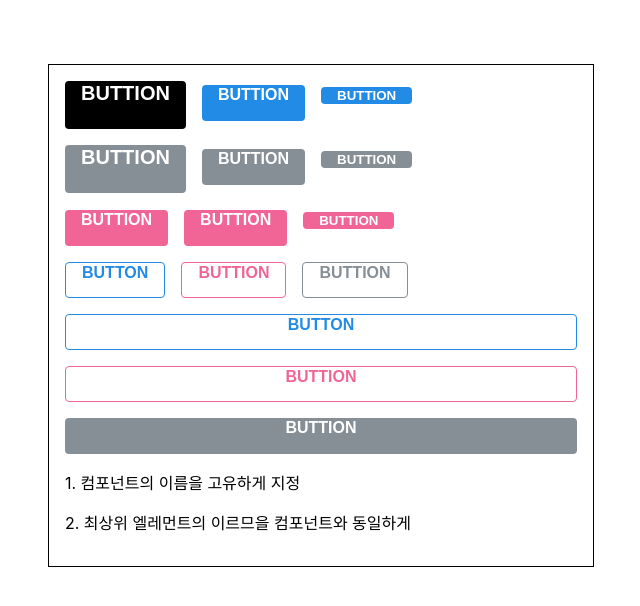
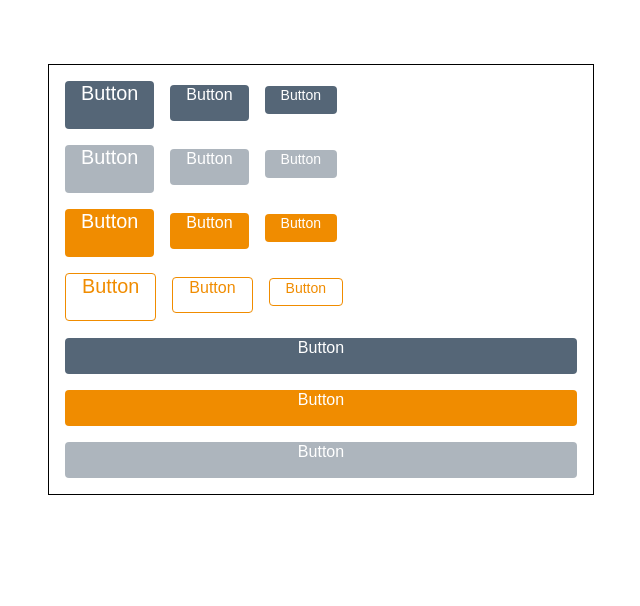
Before and after one commit to hansaemgo/component-styling-with-sass, a React (Create React App) app: page / in a window 1280 px wide. Shown: the top 606 px of the page, without its empty margins (319-959 px from the left). Built offline with nearby package versions, Linux system fonts and the light colour scheme.

Commit message:
Buttons 옵션/ ...rest 문법 사용하여 Props전달

```diff
--- a/src/App.js
+++ b/src/App.js
@@ -1,47 +1,56 @@
 import React from 'react';
+import './App.scss';
 import Button from './components/Button';
-import './App.scss';
-
 
 function App() {
 	return (
-    <div className ="App">
-      <div className="buttons">
-        <Button size="large" className="customized-button">BUTTION</Button>
-        <Button size="medium">BUTTION</Button>
-        <Button size="small">BUTTION</Button>
+		<div className="App">
+			<div className="Buttons">
+				<Button size="large">Button</Button>
+				<Button>Button</Button>
+				<Button size="small">Button</Button>
 			</div>
-      <div className="buttons">
-        <Button color="gray" size="large">BUTTION</Button>
-        <Button color="gray" size="medium">BUTTION</Button>
-        <Button color="gray" size="small">BUTTION</Button>
+			<div className="Buttons">
+				<Button color="gray" size="large">
+					Button
+				</Button>
+				<Button color="gray">Button</Button>
+				<Button color="gray" size="small">
+					Button
+				</Button>
 			</div>
-      <div className="buttons">
-        <Button color="pink">BUTTION</Button>
-        <Button color="pink" size="medium">BUTTION</Button>
-        <Button color="pink" size="small">BUTTION</Button>
+			<div className="Buttons">
+				<Button color="orange" size="large">
+					Button
+				</Button>
+				<Button color="orange">Button</Button>
+				<Button color="orange" size="small">
+					Button
+				</Button>
 			</div>
-      <div className="buttons">
-        <Button outline={true}>BUTTON</Button>
-        <Button color="pink" outline >BUTTION</Button>
-        <Button color="gray" outline>BUTTION</Button>
+			<div className="Buttons">
+				<Button color="orange" outline size="large">
+					Button
+				</Button>
+				<Button color="orange" outline>
+					Button
+				</Button>
+				<Button color="orange" size="small" outline>
+					Button
+				</Button>
 			</div>
-      <div className="buttons">
-        <Button outline={true} fullWidth className="customized-button">BUTTON</Button>
-        <Button color="pink" outline fullWidth >BUTTION</Button>
-        <Button color="gray" fullWidth
-          onClick ={() => {
-          console.log('클릭');
-        }}
-        onMouseMove={()=> {
-          console.log('마우스 무브');
-        }
-
-        }>BUTTION</Button>
-      </div>
-      <div>
-        <p>1. 컴포넌트의 이름을 고유하게 지정</p>
-        <p>2. 최상위 엘레먼트의 이르므을 컴포넌트와 동일하게</p>
+			<div className="Buttons">
+				<Button fullwidth>Button</Button>
+				<Button color="orange" fullwidth>
+					Button
+				</Button>
+				<Button
+					color="gray"
+					fullwidth
+					onClick={() => console.log('클릭')}
+				>
+					Button
+				</Button>
 			</div>
 		</div>
 	);
--- a/src/App.scss
+++ b/src/App.scss
@@ -1,13 +1,10 @@
 .App {
-    width:512px;
-    margin: 0 auto;
-    margin-top: 4rem;
-    border: 1px solid black;
-    padding: 1rem;
-    .buttons + .buttons {
-        margin-top:1rem;
-    }
-    .customized-button{
-        background: black;
-    }
+	width: 512px;
+	margin: 0 auto;
+	margin-top: 4rem;
+	border: 1px solid black;
+	padding: 1rem;
+	.Buttons + .Buttons {
+		margin-top: 1rem;
+	}
 }
--- a/src/components/Button.js
+++ b/src/components/Button.js
@@ -1,36 +1,43 @@
 import React from 'react';
+import './Buttons.scss';
 import classNames from 'classnames';
-import './Button.scss';
 
+// 버튼 사이즈 props 설정
+// Small, Medium, Large
 
-// 다양한 버튼 크기 만들기
-// large, medium, small
-// 다양한 버튼 컬러 생성
-// color: blue, pink, gray
-
-function Button({children, size, color, outline, fullWidth, className, ...rest}) {
+function Button({
+	children,
+	size,
+	color,
+	outline,
+	fullwidth,
+	className,
+	...rest
+}) {
+	// return <button className={['Button', size].join(' ')}>{children}</button>;
+	// return <button className={`Button ${size}`}>{children}</button>;
 	console.log(rest);
 	return (
-    <button className ={classNames('Button', size, color, {
+		<button
+			className={classNames(
+				'Button',
+				size,
+				color,
+				{
 					outline,
-        fullWidth
+					fullwidth
 				},
-    className,
+				className
 			)}
 			{...rest}
-    >{children}</button>
-    )
-};
+		>
+			{children}
+		</button>
+	);
+}
 
 Button.defaultProps = {
-    size : 'medium',
+	size: 'medium',
 	color: 'blue'
 };
-
-
 export default Button;
-
-// 템플릿 리터럴  template literal
-// {{`Button ${size`}} -> 조건마다 추가해 줘야 해서 번거로움
-// 라이브러리 사용 : classNames (yarn add classNames)
-// onClick, onmouseMove 를 다 등록할수 없을때 ...rest로 받아옴
--- a/src/components/Button.scss
+++ /dev/null
@@ -1,77 +0,0 @@
-// 주석!!
-$blue : #228be6;
-$gray : #868e96;
-$pink : #f06595;
-
-
-@mixin button-color($color) {
-    background: $color;
-    &:hover {
-        background: lighten($color, 10%);
-    }
-    &:active {
-        background: darken($color, 10%);
-    }
-    &.outline {
-        color: $color;
-        background: none;
-        border: 1px solid $color;
-        &:hover {
-            background: $color;
-            color:white;
-        }
-    }
-
-}
-.Button{
-    display: inline-flex;
-    color: white;
-    font-weight: bold;
-    outline: none;
-    border: none;
-    border-radius: 4px;
-    cursor: pointer;
-    padding-left: 1rem;
-    padding-right: 1rem;
-
-    &.large{
-        height: 3rem;
-        font-size: 1.25rem;;
-    }
-
-    &.medium {
-        height: 2.25rem;
-        font-size: 1rem;
-    }
-
-    &.samll {
-        height:1.75rem;
-        font-size: 0.875rem;
-    }
-
-    &.blue {
-        @include button-color($blue);
-    }
-
-    &.pink{
-        @include button-color($pink);
-    }
-
-    &.gray{
-        @include button-color($gray);
-    }
-
-
-    & + & {
-        margin-left: 1rem;
-    }
-
-    &.fullWidth {
-        width:100%;
-        justify-content: center;
-        & + & {
-            margin-left :0;
-            margin-top: 1rem;
-        }
-    }
-}
--- /dev/null
+++ b/src/components/Buttons.scss
@@ -0,0 +1,73 @@
+$blue: #556677; // 주석
+$orange: #f08c00;
+$gray: #adb5bd;
+
+@mixin button-color($color) {
+	background: $color;
+	&:hover {
+		background: lighten($color, 10%);
+	}
+	&:active {
+		background: darken($color, 10%);
+	}
+	&.outline {
+		color: $color;
+		background: none;
+		border: 1px solid $color;
+		&:hover {
+			background: $color;
+			color: white;
+		}
+	}
+}
+
+.Button {
+	display: inline-flex;
+	color: white;
+	font-weight: blod;
+	outline: none;
+	border: none;
+	border-radius: 4px;
+	cursor: pointer;
+	padding-left: 1rem;
+	padding-right: 1rem;
+
+	&.large {
+		height: 3rem;
+		font-size: 1.24rem;
+	}
+
+	&.medium {
+		height: 2.25rem;
+		font-size: 1rem;
+	}
+
+	&.small {
+		height: 1.75rem;
+		font-size: 0.876rem;
+	}
+
+	&.blue {
+		@include button-color($blue);
+	}
+
+	&.orange {
+		@include button-color($orange);
+	}
+
+	&.gray {
+		@include button-color($gray);
+	}
+
+	& + & {
+		margin-left: 1rem;
+	}
+	&.fullwidth {
+		width: 100%;
+		justify-content: center;
+		& + & {
+			margin-left: 0;
+			margin-top: 1rem;
+		}
+	}
+}
```
Also changed, not shown: 1 other file (tests, documents, lock files or other folders). Lines whose indentation alone changed are shown as unchanged.
